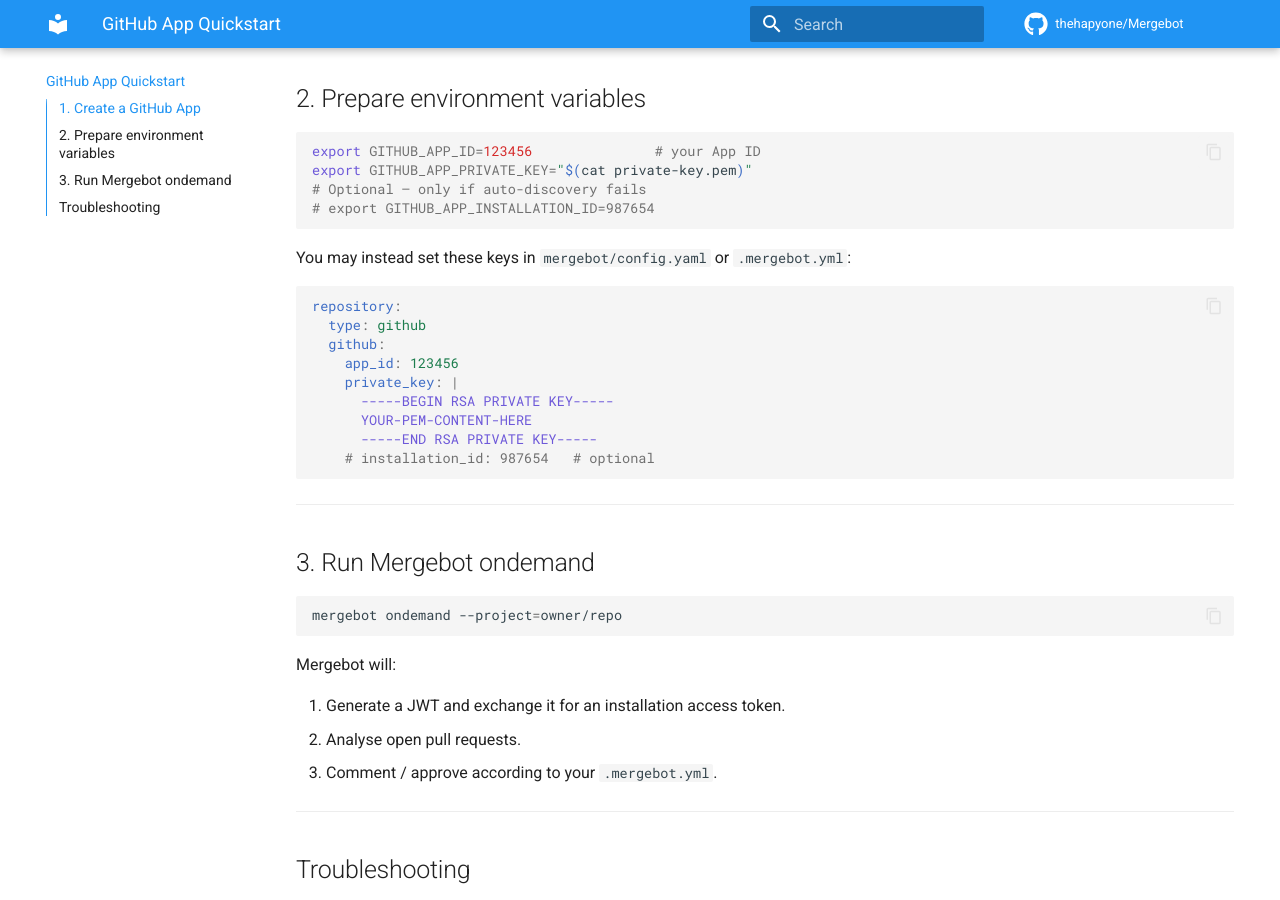
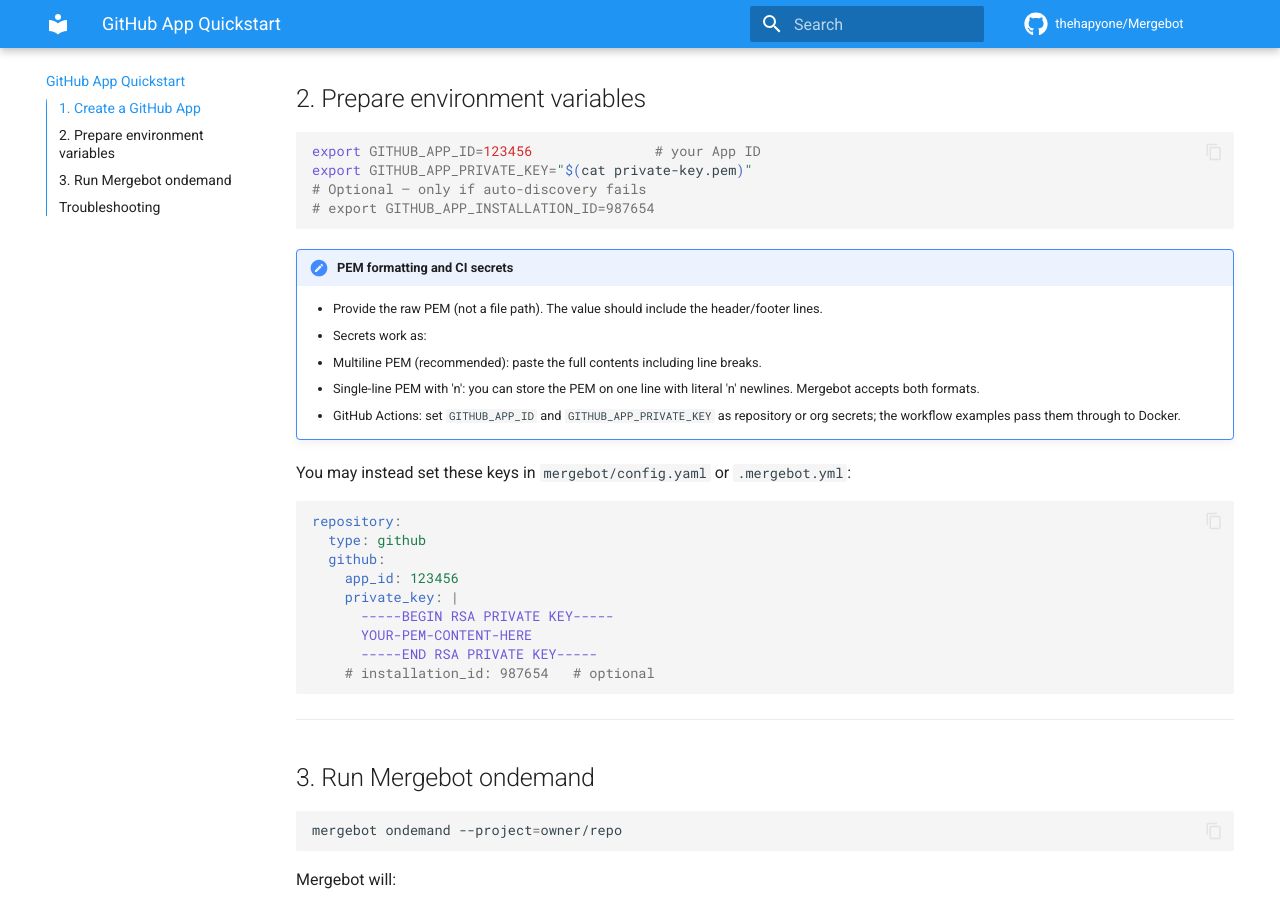
Before and after one commit to thehapyone/Mergebot, an MkDocs documentation site: the page built from docs/quickstart_github_app.md, in a window 1280 px wide and 900 px high, scrolled down 818 px. Built offline with MkDocs 1.6.1 and Material for MkDocs 9.7.7, drawn with Linux system fonts in a browser that asks for light colours; comment, search, counter and statistics services are not loaded.

Commit message:
Reflect GitHub support across docs; clarify Docker and PEM setup
- Document GitHub support (capabilities, FAQ) and generalize dashboard wording
- Update README to point to Quickstart and Docker usage docs
- Revise Docker Compose example: add GitHub App env vars; use GITLAB_PERSONAL_ACCESS_TOKEN
- Add guidance on GitHub App PEM formatting and CI secrets in quickstart
- Clean up publication crew heading and remove outdated “GitHub coming soon” note in config schema

````diff
--- a/docs/quickstart_github_app.md
+++ b/docs/quickstart_github_app.md
@@ -31,6 +31,13 @@
 # Optional – only if auto-discovery fails
 # export GITHUB_APP_INSTALLATION_ID=987654
 ```
+
+!!! note "PEM formatting and CI secrets"
+    - Provide the raw PEM (not a file path). The value should include the header/footer lines.
+    - Secrets work as:
+      - Multiline PEM (recommended): paste the full contents including line breaks.
+      - Single-line PEM with '\n': you can store the PEM on one line with literal '\n' newlines. Mergebot accepts both formats.
+    - GitHub Actions: set `GITHUB_APP_ID` and `GITHUB_APP_PRIVATE_KEY` as repository or org secrets; the workflow examples pass them through to Docker.
 
 You may instead set these keys in `mergebot/config.yaml` or `.mergebot.yml`:
 
````
Also changed, not shown: README.md (+1 -1 lines), docs/architecture/crews/publication.md (+1 -1 lines), docs/capabilities.md (+1 -1 lines), docs/configuration/config_schema.md (+1 -1 lines), docs/faq.md (+2 -2 lines), docs/operations/docker_compose.md (+5 -1 lines).
